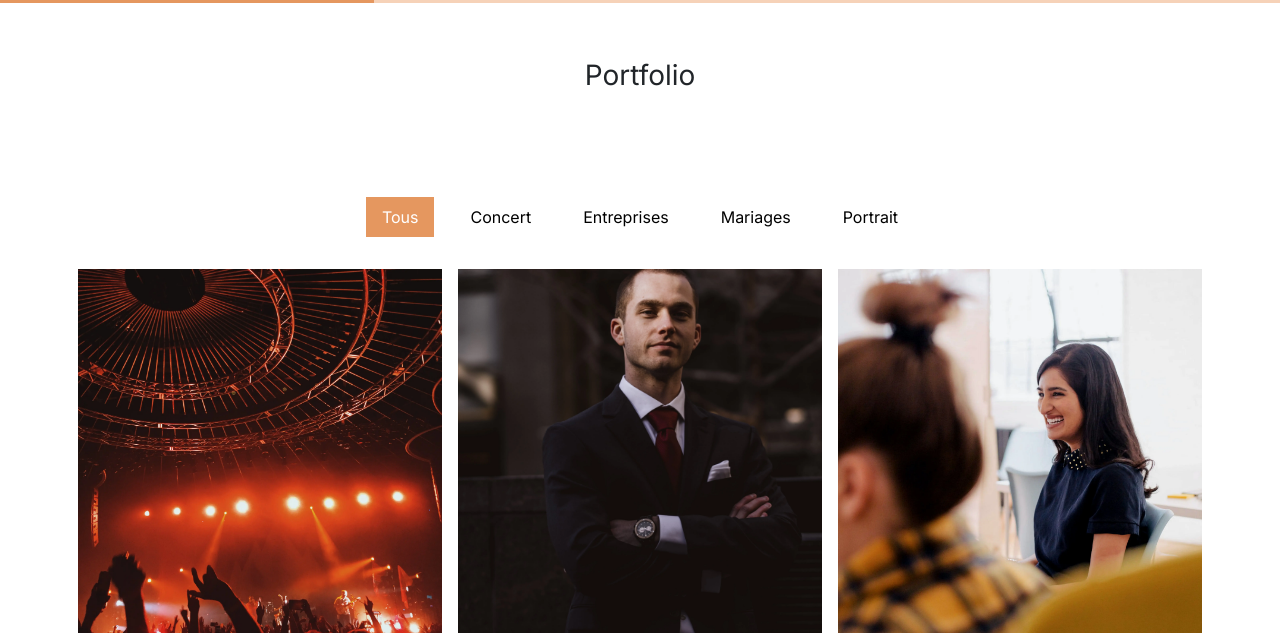
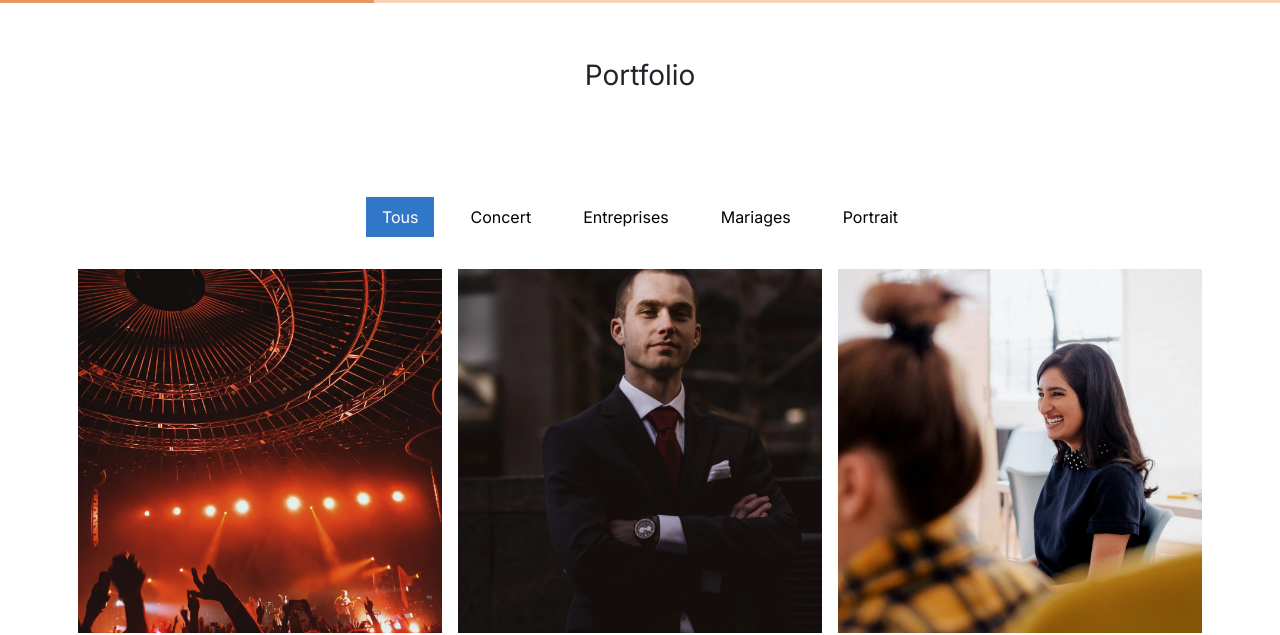
Before and after one commit to AlistairPiot/oc-project-9, a plain HTML site: page index.html in a window 1280 px wide. Shown: the part 1262-1897 px from the top of the page. Drawn offline with nearby package versions, Linux system fonts and the light colour scheme.

Commit message:
petite modif

```diff
--- a/assets/style.css
+++ b/assets/style.css
@@ -81,7 +81,7 @@
 .nav-pills .nav-link.active,
 .nav-pills .show > .nav-link {
     color: #fff;
-    background-color: rgb(229, 151, 95);
+    background-color: #3078c7;
     border-radius: 0;
 }
 .nav-pills .nav-link {
```
